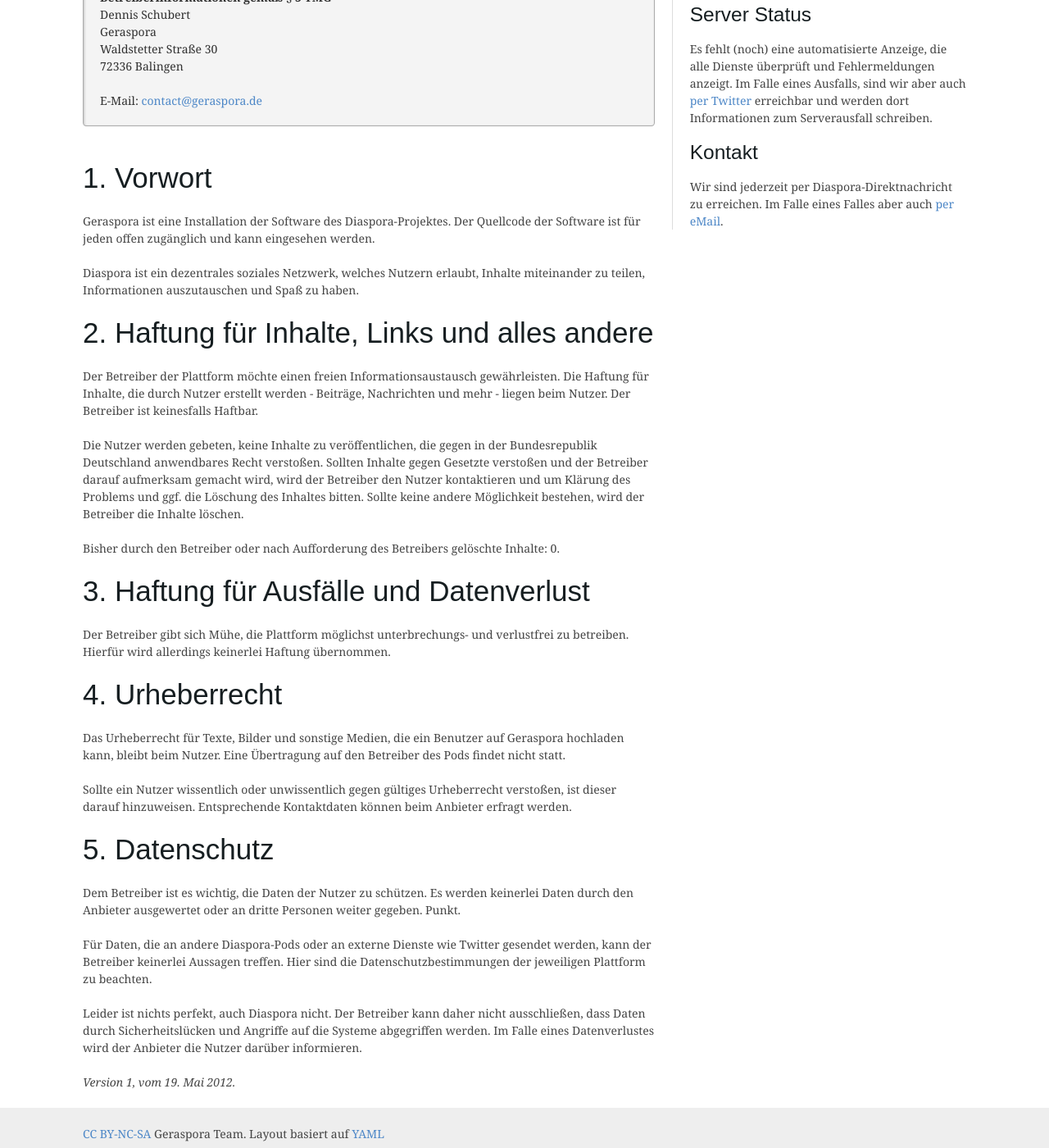
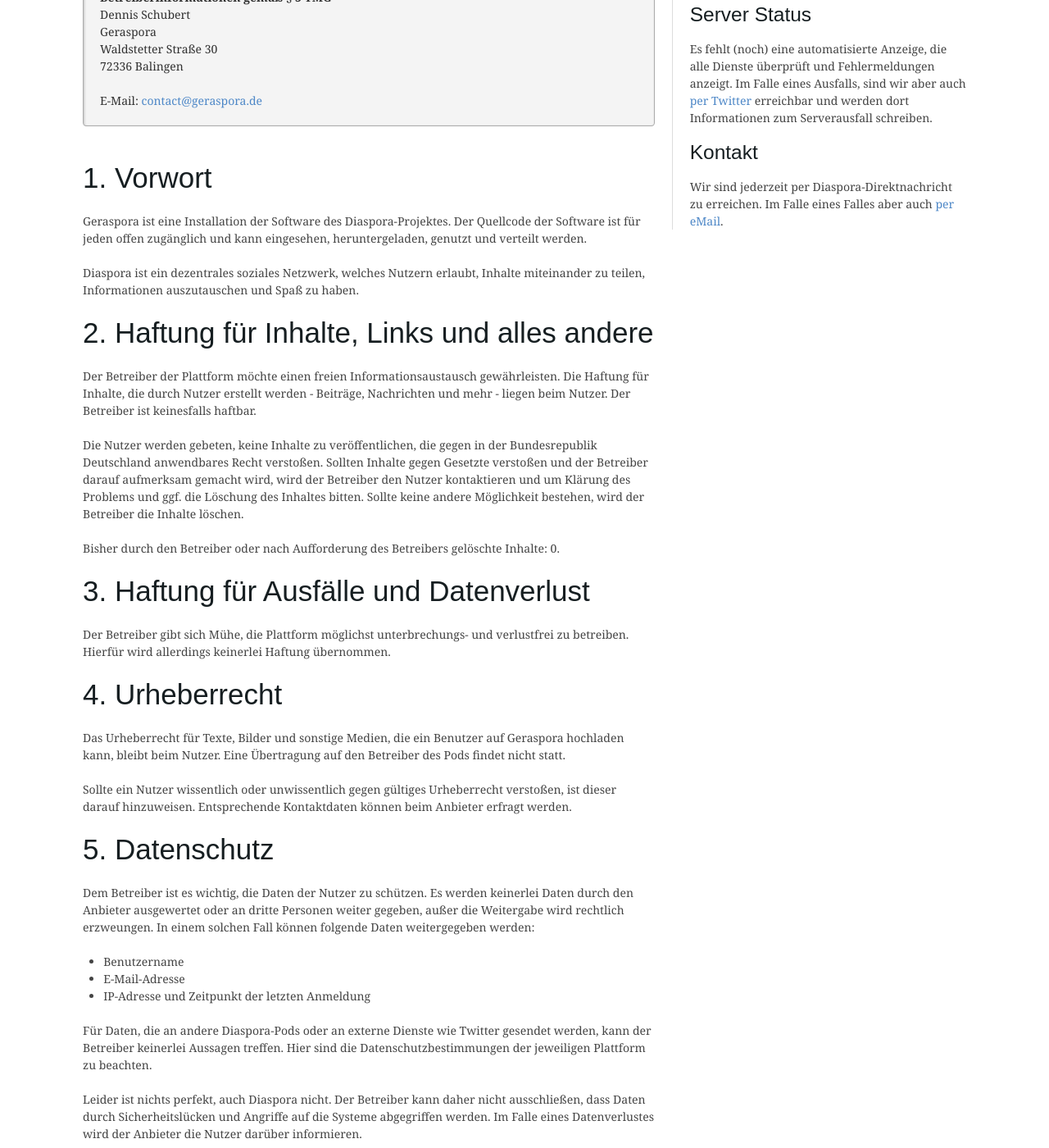
Before and after one commit to geraspora/meta, a Jekyll site: the page built from legal.html, in a window 1280 px wide and 1400 px high, scrolled down 329 px. Shown: the whole window at 82% size. Built offline with Jekyll 4.4.1, drawn with Linux system fonts in a browser that asks for light colours; some web fonts are replaced; Markdown is read by kramdown in place of the engine named in the settings.

Commit message:
Community feedback ftw! :-)

```diff
--- a/legal.html
+++ b/legal.html
@@ -21,7 +21,8 @@
   <h2>1. Vorwort</h2>
   <p>
     Geraspora ist eine Installation der Software des Diaspora-Projektes. Der Quellcode
-    der Software ist für jeden offen zugänglich und kann eingesehen werden.
+    der Software ist für jeden offen zugänglich und kann eingesehen, heruntergeladen,
+    genutzt und verteilt werden.
   </p>
   <p>
     Diaspora ist ein dezentrales soziales Netzwerk, welches Nutzern erlaubt, Inhalte
@@ -32,7 +33,7 @@
   <p>
     Der Betreiber der Plattform möchte einen freien Informationsaustausch gewährleisten.
     Die Haftung für Inhalte, die durch Nutzer erstellt werden - Beiträge, Nachrichten und
-    mehr - liegen beim Nutzer. Der Betreiber ist keinesfalls Haftbar.
+    mehr - liegen beim Nutzer. Der Betreiber ist keinesfalls haftbar.
   </p>
   <p>
     Die Nutzer werden gebeten, keine Inhalte zu veröffentlichen, die gegen in der Bundesrepublik
@@ -67,8 +68,15 @@
   <h2>5. Datenschutz</h2>
   <p>
     Dem Betreiber ist es wichtig, die Daten der Nutzer zu schützen. Es werden keinerlei
-    Daten durch den Anbieter ausgewertet oder an dritte Personen weiter gegeben. Punkt.
+    Daten durch den Anbieter ausgewertet oder an dritte Personen weiter gegeben, außer
+    die Weitergabe wird rechtlich erzweungen. In einem solchen Fall können folgende Daten
+    weitergegeben werden:
   </p>
+  <ul>
+    <li>Benutzername</li>
+    <li>E-Mail-Adresse</li>
+    <li>IP-Adresse und Zeitpunkt der letzten Anmeldung</li>
+  </ul>
   <p>
     Für Daten, die an andere Diaspora-Pods oder an externe Dienste wie Twitter gesendet
     werden, kann der Betreiber keinerlei Aussagen treffen. Hier sind die Datenschutzbestimmungen
```
